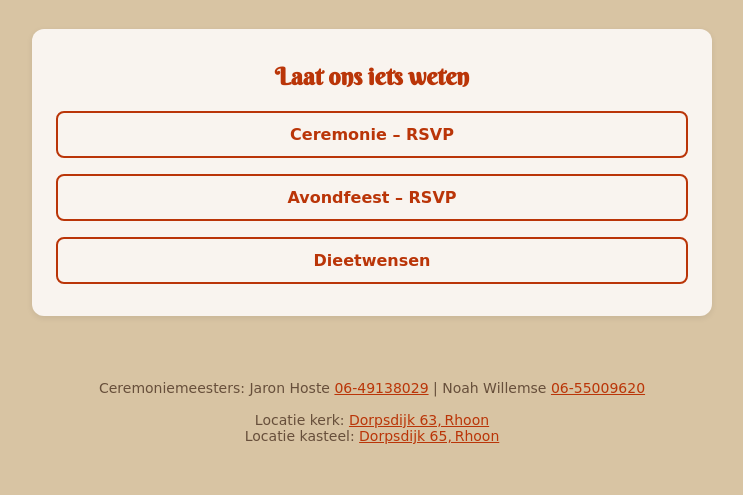
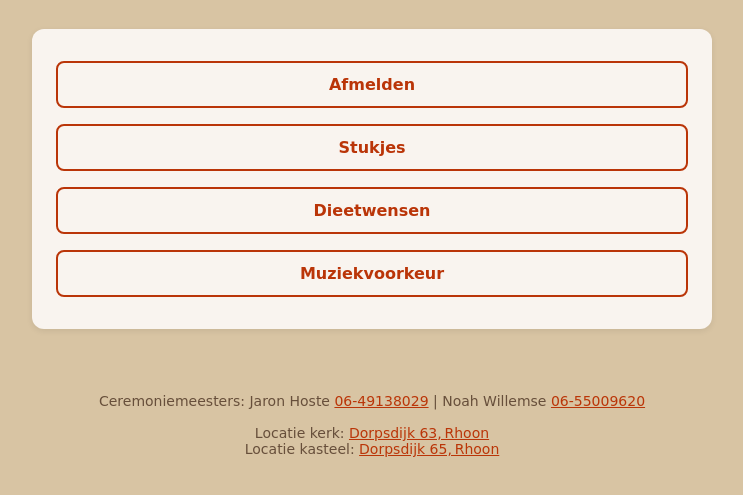
Before and after one commit to HELEMAALNIKS/naomi-thomas, a plain HTML site: page index.html in a window 1280 px wide. Shown: the part 223-718 px from the top of the page, without its empty margins (268-1011 px from the left). Drawn offline with Linux system fonts and the light colour scheme; a web font is replaced by a local one.

Commit message:
Added links

```diff
--- a/index.html
+++ b/index.html
@@ -20,11 +20,13 @@
     <div class="date"><a href="Bruiloft-Naomi-Thomas.ics" download>02-10-2025</a></div>  </header>
 
   <section>
-    <h2>Laat ons iets weten</h2>
+    <!-- <h2>Laat ons iets weten</h2> -->
     <ul class="links">
-      <li><a href="#" target="_blank">Ceremonie – RSVP</a></li>
-      <li><a href="#" target="_blank">Avondfeest – RSVP</a></li>
-      <li><a href="#" target="_blank">Dieetwensen</a></li>
+      <li><a href="https://docs.google.com/forms/d/e/1FAIpQLSfOcCCWr51WAh4z26YtVH9AV1wfLpF_wFs6_Vw12wCiLzxP3Q/viewform?usp=header" target="_blank">Afmelden</a></li>
+      <li><a href="https://docs.google.com/forms/d/e/1FAIpQLSfzNQf7OceDQdBaNpRD7tw9nIG5V9KD8R2IHyc1c6P415kyVw/viewform?usp=header" target="_blank">Stukjes</a></li>
+      <li><a href="https://docs.google.com/forms/d/e/1FAIpQLSd5J_aQKgvxIJXsZ5db9FRMp2iwTUyNI1TcPPwN9wT8dNAXZQ/viewform?usp=header" target="_blank">Dieetwensen</a></li>
+      <li><a href="https://docs.google.com/forms/d/e/1FAIpQLScOyjlygpg7q5fyZ8Qbna8RRJQRfTegMsHABb7C2DFZuq4sRQ/viewform?usp=header" target="_blank">Muziekvoorkeur</a></li>
+
     </ul>
   </section>
 
```
